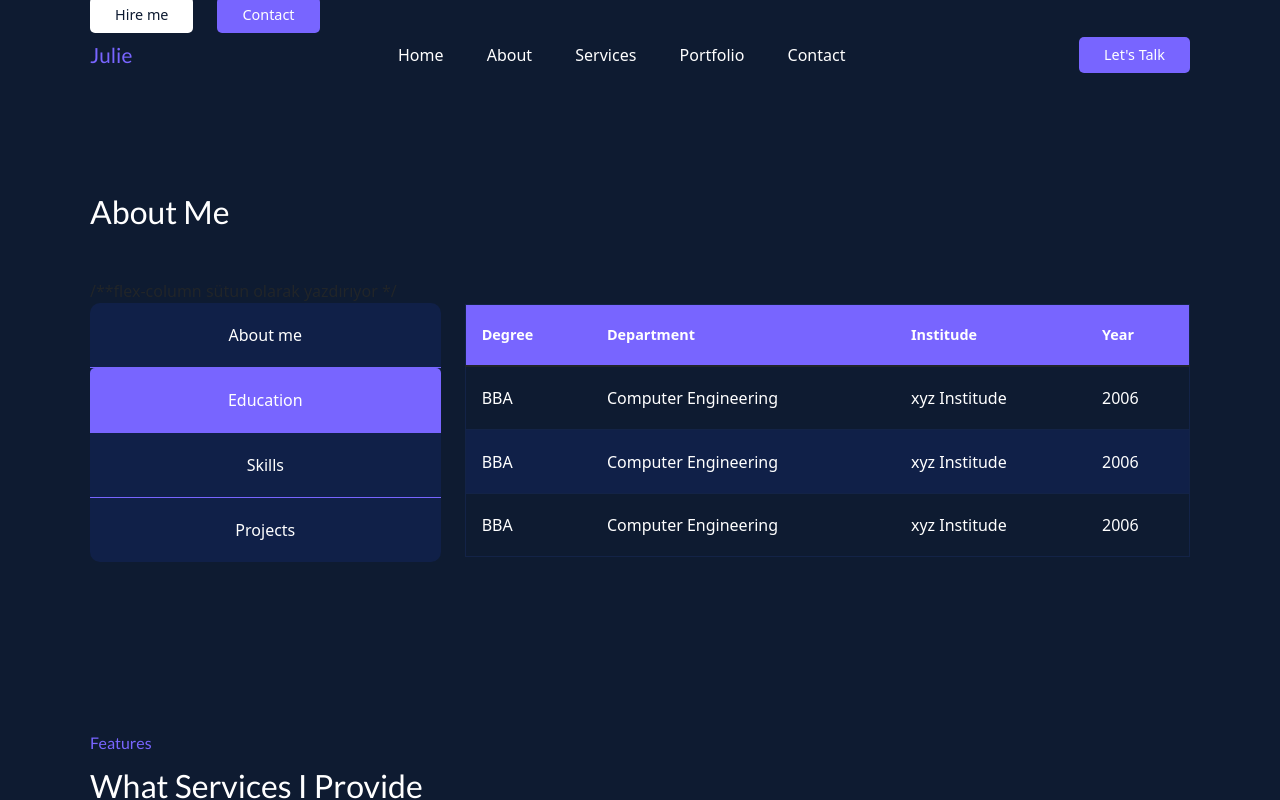
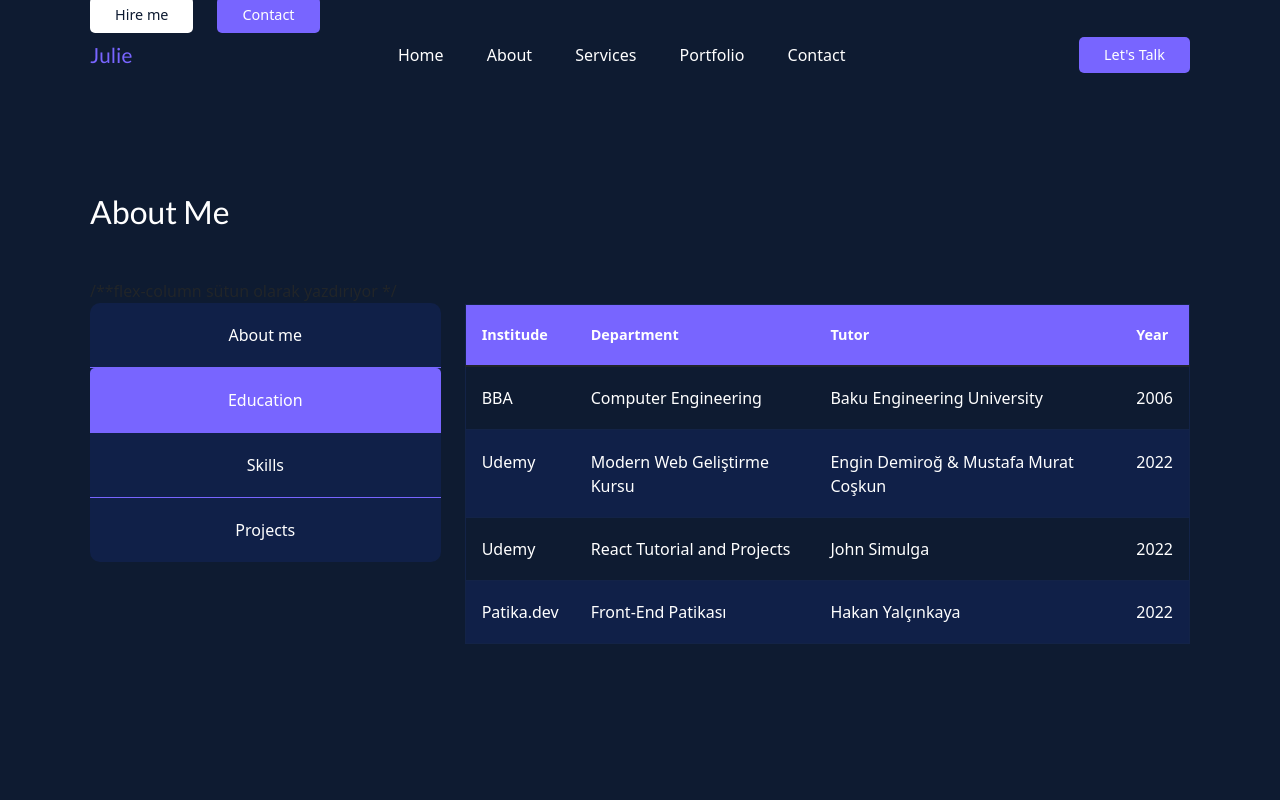
Before and after one commit to senayakagunduz/portfolio-app, a React (Create React App) app: page / in a window 1280 px wide. Both pictures are taken after a click on the button "Education". Shown: the part 483-1283 px from the top of the page. Built offline with nearby package versions, Linux system fonts and the light colour scheme.

Commit message:
other changes

```diff
--- a/package.json
+++ b/package.json
@@ -3,6 +3,7 @@
   "version": "0.1.0",
   "private": true,
   "dependencies": {
+    "@emailjs/browser": "^3.6.2",
     "@testing-library/jest-dom": "^5.16.4",
     "@testing-library/react": "^13.3.0",
     "@testing-library/user-event": "^13.5.0",
--- a/src/components/about/Education.jsx
+++ b/src/components/about/Education.jsx
@@ -1,14 +1,14 @@
-import React from 'react'
+import React from "react";
 import "./education.css";
 
 const Education = () => {
-  return(
-      <table className='table'>
+  return (
+    <table className="table">
       <thead>
         <tr>
-        <th>Degree</th>
+          <th>Institude</th>
           <th>Department</th>
-        <th>Institude</th>
+          <th>Tutor</th>
           <th>Year</th>
         </tr>
       </thead>
@@ -16,25 +16,30 @@ const Education = () => {
         <tr>
           <td>BBA</td>
           <td>Computer Engineering</td>
-        <td>xyz Institude</td>
+          <td>Baku Engineering University</td>
           <td>2006</td>
         </tr>
         <tr>
-        <td>BBA</td>
-        <td>Computer Engineering</td>
-        <td>xyz Institude</td>
-        <td>2006</td>
+          <td>Udemy</td>
+          <td>Modern Web Geliştirme Kursu</td>
+          <td>Engin Demiroğ & Mustafa Murat Coşkun</td>
+          <td>2022</td>
         </tr>
         <tr>
-        <td>BBA</td>
-        <td>Computer Engineering</td>
-        <td>xyz Institude</td>
-        <td>2006</td>
+          <td>Udemy</td>
+          <td>React Tutorial and Projects</td>
+          <td>John Simulga</td>
+          <td>2022</td>
+        </tr>
+        <tr>
+          <td>Patika.dev</td>
+          <td>Front-End Patikası</td>
+          <td>Hakan Yalçınkaya</td>
+          <td>2022</td>
         </tr>
       </tbody>
     </table>
+  );
+};
 
-  )
-}
-
-export default Education
+export default Education;
--- a/src/components/about/Project.jsx
+++ b/src/components/about/Project.jsx
@@ -32,13 +32,12 @@ const Projects = () => {
         <Col className="w-50">
           <ProjectItem
             year="2020"
-            title="Agency Website"
+            title="Personal Portfolio Website"
             text=" React-Styled CSS-ES6"
           />
         </Col>
       </Row>
     </Container>
-    //  <div className='project__container d-flex align-items-center flex-wrap justify-content-between'></div>
   );
 };
 const ProjectItem = ({ year, title, text }) => {
--- a/src/components/header/Header.jsx
+++ b/src/components/header/Header.jsx
@@ -1,4 +1,4 @@
-import React, { useRef, useEffect } from "react";
+import React, { useRef } from "react";
 import { Container } from "reactstrap";
 import "./header.css";
 
@@ -26,34 +26,7 @@ const navLinks = [
 ];
 
 const Header = () => {
-  const headerRef = useRef(null);
   const menuRef = useRef(null);
-  //   useEffect(() => {
-  //     window.addEventListener("scroll", () => {
-  //       if (
-  //         document.body.scrollTop > 80 ||
-  //         document.documentElement.scrollTop > 80
-  //       ) {
-  //         headerRef.current.classList.add("header__shrink");
-  //       } else {
-  //         headerRef.current.classList.remove("header__shrink");
-  //       }
-  //     });
-  //     return () => {
-  //       window.removeEventListener("scroll", window);
-  //     };
-  //   }, []);
-  //   const handleClick = (e) => {
-  //     e.preventDefault();
-  //     const targetAttr = e.target.targetAttr("href");
-  //     const location = document.querySelector(targetAttr).offsetTop;
-
-  //     window.scrollTo({
-  //       left: 0,
-  //       top: location - 70,
-  //     });
-  //   };
-  const menuToggle = () => menuRef.current.classList.toggle("menu_active");
   return (
     <header className="header">
       <Container>
@@ -61,13 +34,11 @@ const Header = () => {
           <div className="logo">
             <h5>Julie</h5>
           </div>
-          <div className="nav__menu" ref={menuRef} onClick={menuToggle}>
+          <div className="nav__menu">
             <ul className="nav__list">
               {navLinks.map((item, index) => (
                 <li className="nav__item" key={index}>
-                  <a href={item.url} /*onClick={handleClick}*/>
-                    {item.display}
-                  </a>
+                  <a href={item.url}>{item.display}</a>
                 </li>
               ))}
             </ul>
@@ -75,7 +46,7 @@ const Header = () => {
           <div className="nav__right d-flex align-items-center gap-4">
             <button className="btn">Let's Talk</button>
             <span className="mobile__menu">
-              <i className="ri-menu-5-line" onClick={menuToggle}></i>
+              <i className="ri-menu-5-line"></i>
             </span>
           </div>
         </div>
--- a/src/components/portfolio/Portfolio.jsx
+++ b/src/components/portfolio/Portfolio.jsx
@@ -9,17 +9,17 @@ import img3 from "../../assets/img/godot.png";
 const portfolioData = [
   {
     imgUrl: img1,
-    title: "React Landing Page",
+    title: "Digital Agency Website",
     url: "#",
   },
   {
     imgUrl: img2,
-    title: "React Landing Page",
+    title: "Portfolio Website",
     url: "#",
   },
   {
     imgUrl: img3,
-    title: "React Landing Page",
+    title: "Godot Digital Agency Website",
     url: "#",
   },
 ];
```
Also changed, not shown: 1 other file (tests, documents, lock files or other folders). Lines whose indentation alone changed are shown as unchanged.
